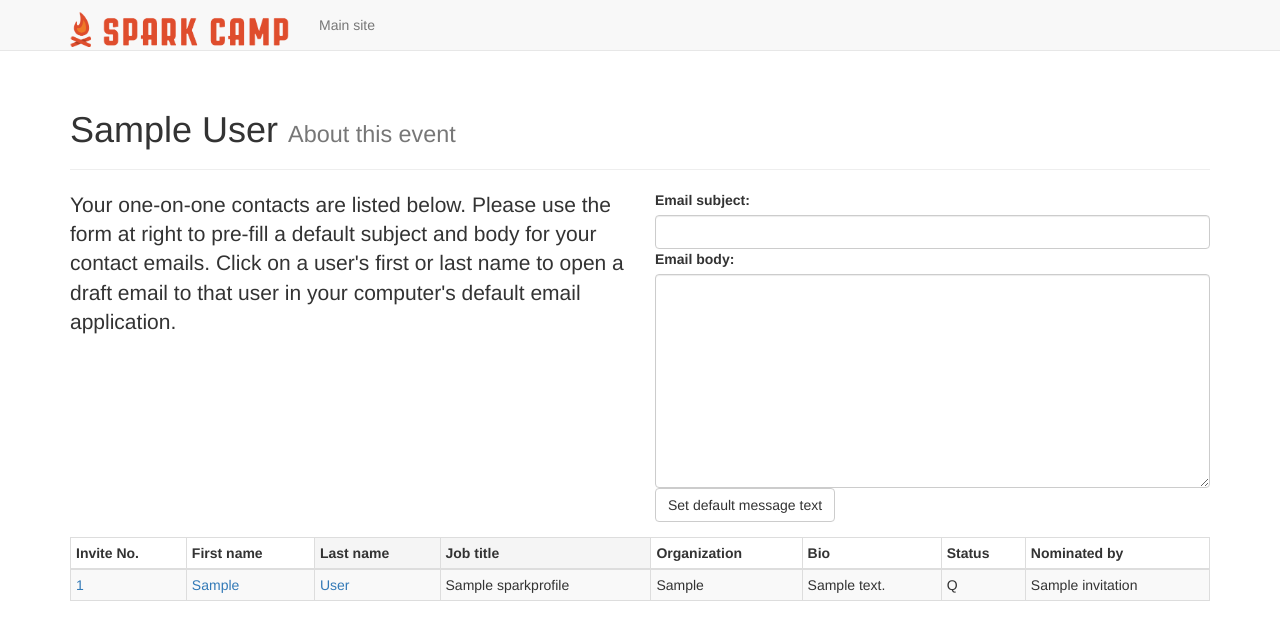
After one commit to mthomps00/spark-imp, a Django app: template invites2/templates/reboot/1on1.html in a window 1280 px wide. The commit adds this page. Shown: the top 640 px of the page. Run offline with Django 3.2, Linux system fonts and the light colour scheme; tables that the repository leaves empty hold one stand-in row (values such as "Sample post"); the template is opened without the code that fills it: values that come from a table or form of the project are taken from there, most other values are stand-ins (such as "Sample title", 1, 10 or a date in 2020); some libraries are stand-ins or nearby versions.

Commit message:
Created form for 1-on-1s

```diff
--- /dev/null
+++ b/invites2/templates/reboot/1on1.html
@@ -0,0 +1,75 @@
+{% extends "reboot/camp.html" %}
+{% load widget_tweaks %}
+
+  {% block title %}{{ camp.display_name }} – Contacts{% endblock title %}
+
+  {% block pageheader %}
+  <h1>{{ camp.display_name }} <small>About this event</small></h1>
+  {% endblock pageheader %}
+
+  {% block main %}
+  <div class="container">
+    <div class="row">
+      <div class="col-lg-6">
+        <p class="lead">Your one-on-one contacts are listed below. Please use the form at right to pre-fill a default subject and body for your contact emails. Click on a user's first or last name to open a draft email to that user in your computer's default email application.</p>
+      </div>
+      <div class="col-lg-6">
+        <form action="{% url 'contacts' camptheme=camp.theme %}" method="POST">
+          <div class="form-group">
+            {% csrf_token %}
+            {{ form.non_field_errors }}
+            {{ form.subject.errors }}
+            <label for="{{ form.subject.id_for_label }}">Email subject:</label>
+            {{ form.subject|add_class:'form-control' }}
+            {{ form.body.errors }}
+            <label for="{{ form.body.id_for_label }}">Email body:</label>
+            {{ form.body|add_class:'form-control' }}
+            <button type="submit" class="btn btn-default">Set default message text</button>
+          </div>
+        </form>
+      </div>
+    </div>
+  </div>
+
+
+  {% if invitations %}
+  <div class="container">
+    <div class="table-responsive">
+      <table class="table table-striped table-condensed table-bordered" id="invites-table">
+        <thead>
+          <tr id="invites-header">
+            <th>Invite No.</th>
+            <th>First name</th>
+            <th>Last name</th>
+            <th>Job title</th>
+            <th>Organization</th>
+            <th>Bio</th>
+            <th>Status</th>
+            <th>Nominated by</th>
+          </tr>
+        </thead>
+        {% for invite in invitations %}
+        <tr>
+          <td><a href="{% url 'route' invite.rand_id %}">{{ invite.rand_id }}</a></td>
+          <td><a href="mailto:{{ invite.user.email }}?subject={{ subject }}&body={{ body }}">{{ invite.user.first_name }}</a></td>
+          <td><a href="mailto:{{ invite.user.email }}?subject={{ subject }}&body={{ body }}">{{ invite.user.last_name }}</a></td>
+          <td>{{ invite.user.sparkprofile.job_title }}</td>
+          <td>{{ invite.user.sparkprofile.employer }}</td>
+          <td>{{ invite.user.sparkprofile.bio }}</td>
+          <td>{{ invite.status }}</td>
+          <td>{{ invite.nominated_by }}</td>
+        </tr>
+        {% endfor %}
+      </table>
+
+    </div>
+  </div>
+
+  {% else %}
+  <div class="container">
+    <div class="row">
+      <h3>You haven't been assigned any users for this camp.</h3>
+    </div>
+  </div>
+  {% endif %}
+  {% endblock main %}
--- a/invites2/templates/reboot/camp.html
+++ b/invites2/templates/reboot/camp.html
@@ -42,6 +42,7 @@
         <p><span class="glyphicon glyphicon-transfer"></span>&nbsp;<a href="{% url 'mailsync' camptheme=camp.theme %}">Sync with MailChimp</a> | <a href="{% url 'mailcamp' camptheme=camp.theme %}">View merge tags</a></p>
         {% endif %}
         <p><span class="glyphicon glyphicon-file"></span>&nbsp;<a href="{% url 'camp_table' camptheme=camp.theme %}">Download CSV of invitees</a></p>
+        <p><span class="glyphicon glyphicon-envelope"></span>&nbsp;<a href="{% url 'contacts' camptheme=camp.theme %}">View your contacts</a></p>
       </div>
     </div>
   </div>
--- a/invites2/templates/reboot/invite.html
+++ b/invites2/templates/reboot/invite.html
@@ -86,7 +86,7 @@
   {% endblock main %}
 
   {% block customscripts %}
-    <!-- jQuery (necessary for Bootstrap's JavaScript plugins) -->
+<!-- jQuery (necessary for Bootstrap's JavaScript plugins) -->
     <script src="https://ajax.googleapis.com/ajax/libs/jquery/1.11.1/jquery.min.js"></script>
 
     <!-- Include all compiled plugins (below), or include individual files as needed -->
--- a/invites2/urls.py
+++ b/invites2/urls.py
@@ -14,6 +14,7 @@ urlpatterns = patterns('',
 
     url(r'^$', dashboard, name="dashboard"), # lists upcoming and recent camps
     url(r'^camp/(?P<camptheme>[a-zA-Z-,& ]+)/$', camp, name="camp"), # camp dashboard
+    url(r'^camp/(?P<camptheme>[a-zA-Z-,& ]+)/contacts/$', contacts, name="contacts"), # one-on-one contacts
     url(r'^camp/(?P<camptheme>[a-zA-Z-,& ]+)/mailchimp/setup/$', mailcamp, name="mailcamp"), # setup camp in MailChimp
     url(r'^camp/(?P<camptheme>[a-zA-Z-,& ]+)/mailchimp/sync/$', mailsync, name="mailsync"), # sync invites with MailChimp
     url(r'^camp/(?P<camptheme>[a-zA-Z-,& ]+)/csv/$', camp_table, name="camp_table"), # CSV of all camp invitees
--- a/rsvp/forms.py
+++ b/rsvp/forms.py
@@ -39,6 +39,10 @@ class SparkProfileForm(ModelForm):
         fields = ('job_title', 'employer', 'bio', 'phone', 'twitter', 'url', 'email', 'secondary_email', 'dietary', 'headshot')
 
 # Custom forms
+class ContactsForm(forms.Form):
+    subject = forms.CharField(max_length=100, label='Email subject line')
+    body = forms.CharField(widget=forms.Textarea, label='Email body')
+
 class ResponseForm(forms.Form):
     RSVP_CHOICES = (
         ('', '-- Please select your RSVP --'),
```
Also changed, not shown: invites2/templates/reboot/restore.html (+21 -0 lines), rsvp/views.py (+108 -106 lines).
